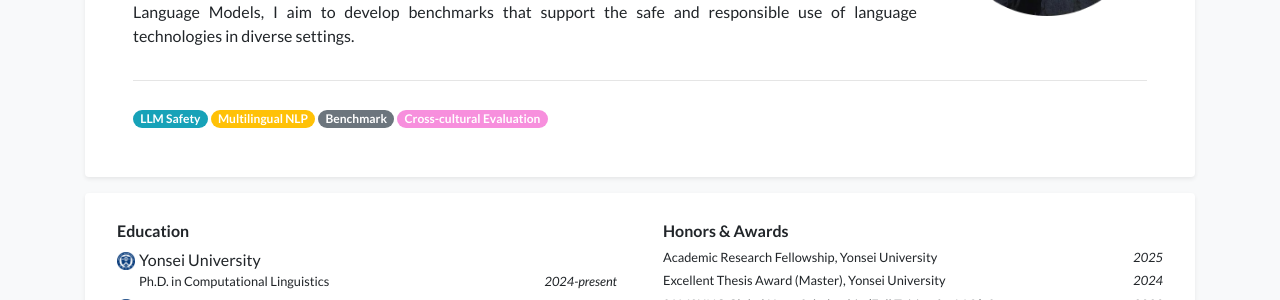
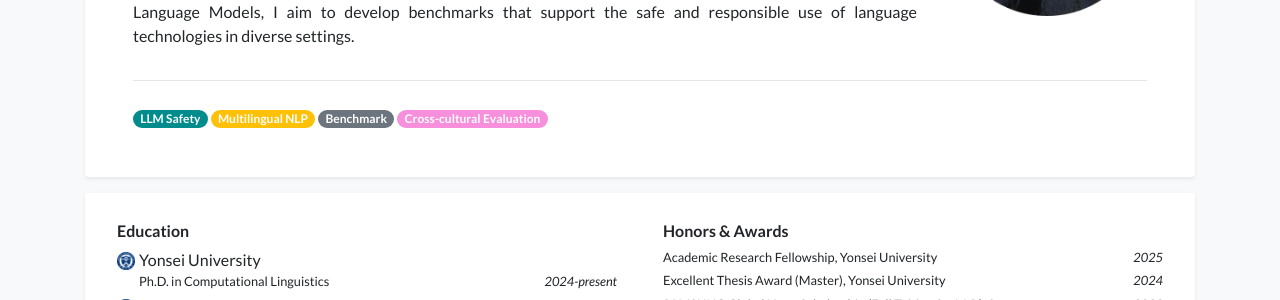
Before and after one commit to wangxiaonan-git/wangxiaonan-git.github.io, a Jekyll site: the page built from index.html, in a window 1280 px wide. Shown: the part 360-660 px from the top of the page. Built offline with Jekyll 4.4.1, drawn with Linux system fonts in a browser that asks for light colours; a style sheet for code colours, icons or effects is not loaded.

Commit message:
Update profile_card.html

```diff
--- a/_includes/widgets/profile_card.html
+++ b/_includes/widgets/profile_card.html
@@ -40,7 +40,7 @@
                     <div class="col">
                         <!-- Research interest tags -->
                         <div class="text-profile-bio mt-2">
-                            <span class="badge badge-pill" style="background-color:#17a2b8; color: white;">LLM Safety</span>
+                            <span class="badge badge-pill" style="background-color:#008c8c; color: white;">LLM Safety</span>
                             <span class="badge badge-pill" style="background-color:#ffc107; color: white;">Multilingual NLP</span>
                             <span class="badge badge-pill" style="background-color:#6c757d; color: white;">Benchmark</span>
                             <span class="badge badge-pill" style="background-color:#f78fdd; color: white;">Cross-cultural Evaluation</span>
```
